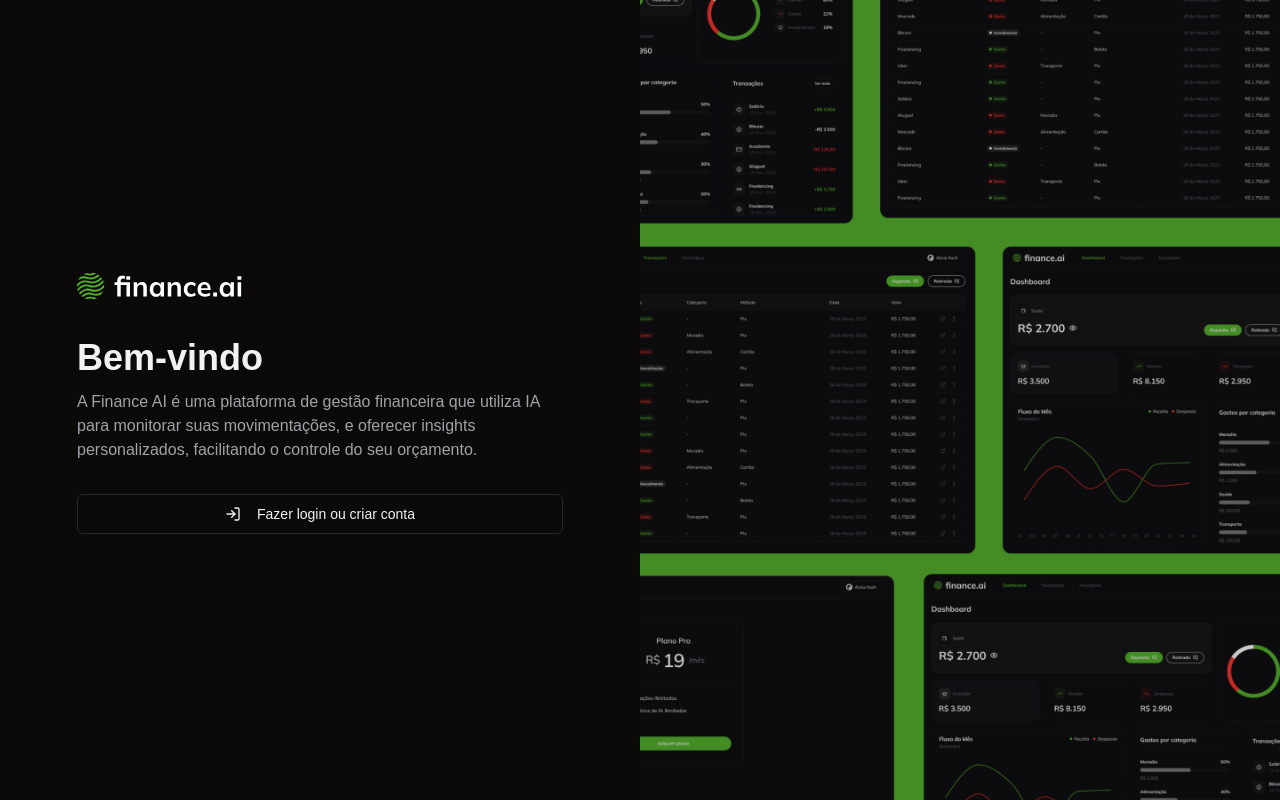
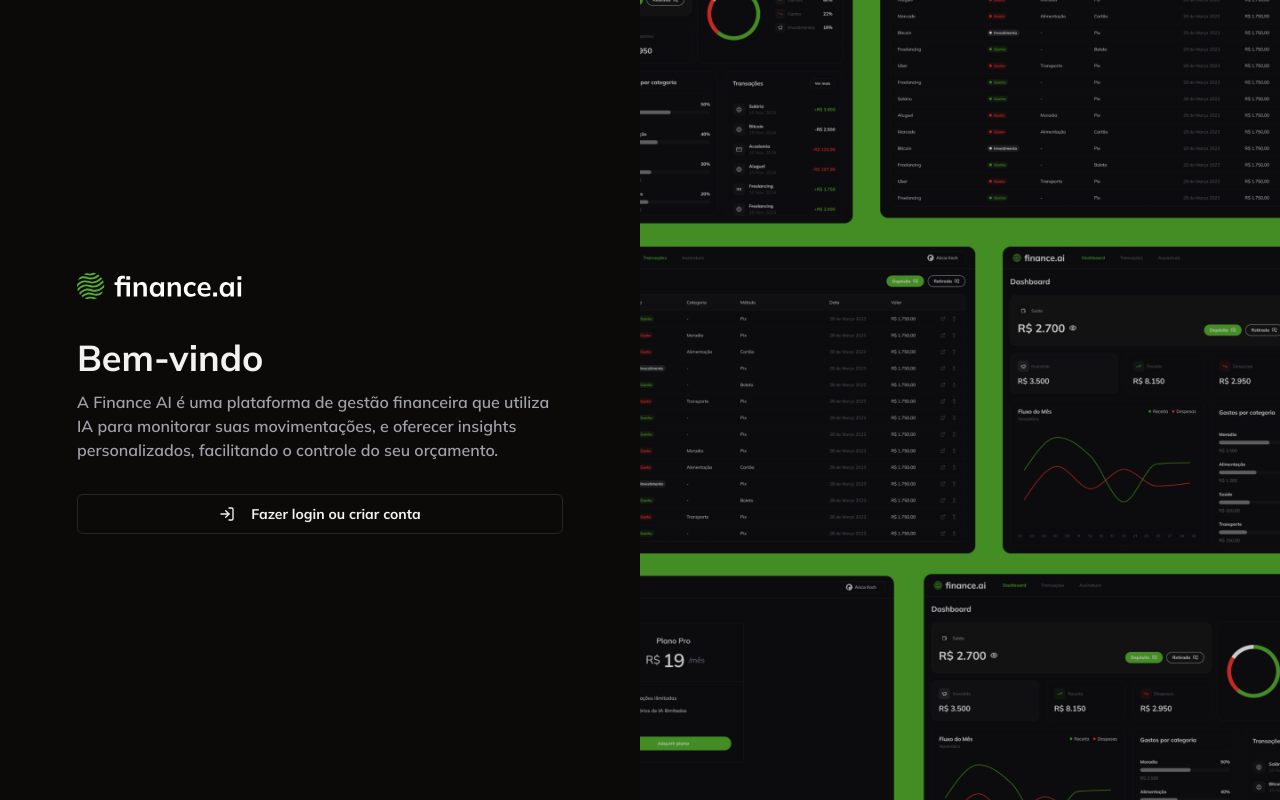
Before and after one commit to Flaviohmm/Finance-AI, a Next.js app: page /login in a window 1280 px wide. Built offline with nearby package versions, Linux system fonts and the light colour scheme; no server answers.

Commit message:
Update font to mulish

```diff
--- a/app/layout.tsx
+++ b/app/layout.tsx
@@ -1,18 +1,11 @@
 import type { Metadata } from "next";
-import localFont from "next/font/local";
+import { Mulish } from "next/font/google";
 import "./globals.css";
 import { ClerkProvider } from "@clerk/nextjs";
 import { dark } from "@clerk/themes";
 
-const geistSans = localFont({
-  src: "./fonts/GeistVF.woff",
-  variable: "--font-geist-sans",
-  weight: "100 900",
-});
-const geistMono = localFont({
-  src: "./fonts/GeistMonoVF.woff",
-  variable: "--font-geist-mono",
-  weight: "100 900",
+const mulish = Mulish({
+  subsets: ["latin-ext"]
 });
 
 export const metadata: Metadata = {
@@ -28,7 +21,7 @@ export default function RootLayout({
   return (
     <html lang="en">
       <body
-        className={`${geistSans.variable} ${geistMono.variable} dark antialiased`}
+        className={`${mulish.className} dark antialiased`}
       >
         <ClerkProvider
           appearance={{
--- a/app/login/page.tsx
+++ b/app/login/page.tsx
@@ -26,7 +26,7 @@ const LoginPage = async () => {
                     className="mb-8"
                 />
                 <h1 className="mb-3 text-4xl font-bold">Bem-vindo</h1>
-                <p className="mb-8 text-muted-foreground">
+                <p className="mb-8 text-muted-foreground font-semibold">
                     A Finance AI é uma plataforma de gestão financeira que utiliza IA para
                     monitorar suas movimentações, e oferecer insights personalizados,
                     facilitando o controle do seu orçamento.
@@ -34,7 +34,7 @@ const LoginPage = async () => {
                 <SignInButton>
                     <Button variant="outline">
                         <LogInIcon className="mr-2" />
-                        Fazer login ou criar conta
+                        <p className="font-bold">Fazer login ou criar conta</p>
                     </Button>
                 </SignInButton>
             </div>
```
Also changed, not shown: app/fonts/GeistMonoVF.woff (deleted), app/fonts/GeistVF.woff (deleted).
